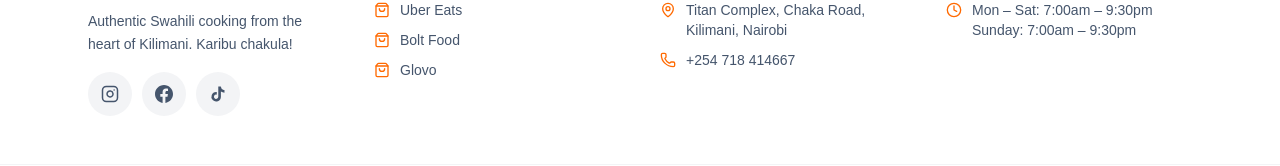
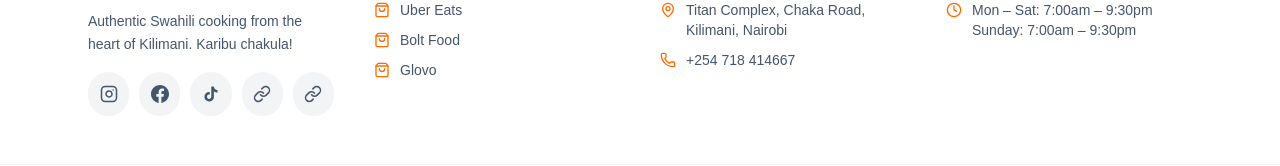
Before and after one commit to muthuieric/amayas-kitchen, a Next.js app: page /menu in a window 1280 px wide. Shown: the part 4124-4290 px from the top of the page. Built offline with nearby package versions, Linux system fonts and the light colour scheme; no server answers.

Commit message:
impoved seo

```diff
--- a/app/layout.tsx
+++ b/app/layout.tsx
@@ -29,6 +29,9 @@
   category: "Restaurant",
   alternates: {
     canonical: siteConfig.url,
+    languages: {
+      "en-KE": siteConfig.url,
+    },
   },
   /** Google Search Console ownership verification (set GOOGLE_SITE_VERIFICATION in .env). */
   ...(process.env.GOOGLE_SITE_VERIFICATION
--- a/app/page.tsx
+++ b/app/page.tsx
@@ -12,7 +12,7 @@
 export const metadata = buildMetadata({
   title: "Amayas Swahili Kitchen - Authentic Swahili Food, Kilimani",
   description:
-    "Dine at our authentic Swahili restaurant in Kilimani, Nairobi — a variety of Swahili dishes made fresh daily. Order delivery via Uber Eats, Bolt Food and Glovo. Book your table today.",
+    "Authentic Swahili restaurant in Kilimani, Nairobi. Fresh Swahili dishes daily. Order delivery via Uber Eats, Bolt Food, Glovo. Book your table.",
   path: "/",
   keywords: [
     "Swahili restaurant Nairobi",
@@ -88,6 +88,33 @@
 
       <Reviews />
       <Faq />
+
+      {/* SEO Content: Additional keyword-rich content about Amayas Swahili Kitchen */}
+      <section className="mx-auto max-w-6xl px-4 py-20 sm:px-6 md:py-24 bg-white">
+        <h2 className="text-3xl font-black font-display text-slate-900 mb-8 text-center">
+          About Amayas Swahili Kitchen — Nairobi&rsquo;s Authentic Swahili Restaurant
+        </h2>
+        <div className="grid lg:grid-cols-3 gap-8">
+          <div className="col-span-1 lg:col-span-1">
+            <h3 className="text-xl font-bold text-slate-900 mb-4">Authentic Swahili Cuisine in Kilimani</h3>
+            <p className="text-slate-600 leading-relaxed mb-4">
+              Welcome to Amayas Swahili Kitchen, Nairobi&rsquo;s premier destination for authentic Swahili food. Located in the heart of Kilimani at Titan Complex, Chaka Road, our restaurant brings you the rich flavors of the Swahili coast — from fragrant pilau and biryani to juicy nyama choma and fresh seafood dishes. Every recipe is passed down through generations and prepared with fresh, locally sourced ingredients.
+            </p>
+          </div>
+          <div className="col-span-1 lg:col-span-1">
+            <h3 className="text-xl font-bold text-slate-900 mb-4">Dine In, Delivery &amp; Catering</h3>
+            <p className="text-slate-600 leading-relaxed mb-4">
+              Whether you&rsquo;re looking to dine in at our Kilimani restaurant, order Swahili food delivery via Uber Eats, Bolt Food, or Glovo, or book our catering services for your next event, Amayas Swahili Kitchen has you covered. We are open daily from 7:00 AM to 9:30 PM, serving breakfast, lunch, and dinner with the warm hospitality the Swahili coast is famous for.
+            </p>
+          </div>
+          <div className="col-span-1 lg:col-span-1">
+            <h3 className="text-xl font-bold text-slate-900 mb-4">Why Choose Amayas?</h3>
+            <p className="text-slate-600 leading-relaxed mb-4">
+              From our signature Swahili dishes to our welcoming atmosphere, Amayas Swahili Kitchen is more than just a restaurant — it&rsquo;s a celebration of Kenyan coastal culture. Visit us at Titan Complex, Chaka Road, Kilimani, Nairobi, or order online for delivery across Nairobi. Experience the true taste of Swahili cuisine today.
+            </p>
+          </div>
+        </div>
+      </section>
     </>
   );
 }
--- a/components/Footer.tsx
+++ b/components/Footer.tsx
@@ -1,6 +1,7 @@
 import Link from "next/link";
 import { Clock, MapPin, Phone, ShoppingBag } from "lucide-react";
 import { FacebookIcon, InstagramIcon, TikTokIcon } from "@/components/icons/social-icons";
+import { Link as LinkIcon } from "lucide-react";
 
 export function Footer() {
   return (
@@ -42,6 +43,24 @@
               className="grid h-11 w-11 place-items-center rounded-full bg-gray-100 text-slate-600 transition-colors hover:bg-orange-500 hover:text-white active:scale-95"
             >
               <TikTokIcon size={18} />
+            </Link>
+            <Link
+              href="https://x.com/amayaswahilikitchen"
+              target="_blank"
+              rel="noopener noreferrer"
+              aria-label="X"
+              className="grid h-11 w-11 place-items-center rounded-full bg-gray-100 text-slate-600 transition-colors hover:bg-orange-500 hover:text-white active:scale-95"
+            >
+              <LinkIcon size={18} />
+            </Link>
+            <Link
+              href="https://www.linkedin.com/company/amayas-swahili-kitchen"
+              target="_blank"
+              rel="noopener noreferrer"
+              aria-label="LinkedIn"
+              className="grid h-11 w-11 place-items-center rounded-full bg-gray-100 text-slate-600 transition-colors hover:bg-orange-500 hover:text-white active:scale-95"
+            >
+              <LinkIcon size={18} />
             </Link>
           </div>
         </div>
--- a/lib/site.ts
+++ b/lib/site.ts
@@ -86,6 +86,9 @@
     instagram: "https://www.instagram.com/amayas.swahilikitchen/",
     facebook: "https://www.facebook.com/p/Amayas-Swahili-Kitchen-61565742148330/",
     tiktok: "https://www.tiktok.com/@amayas.swahilikitchen",
+    x: "https://x.com/amayaswahilikitchen",
+    linkedin: "https://www.linkedin.com/company/amayas-swahili-kitchen",
+    youtube: "https://www.youtube.com/@amayaswahilikitchen",
   },
 
   /** Delivery partners — used for both UI links and OrderAction structured data. */
```
Also changed, not shown: public/llms.txt (added).
